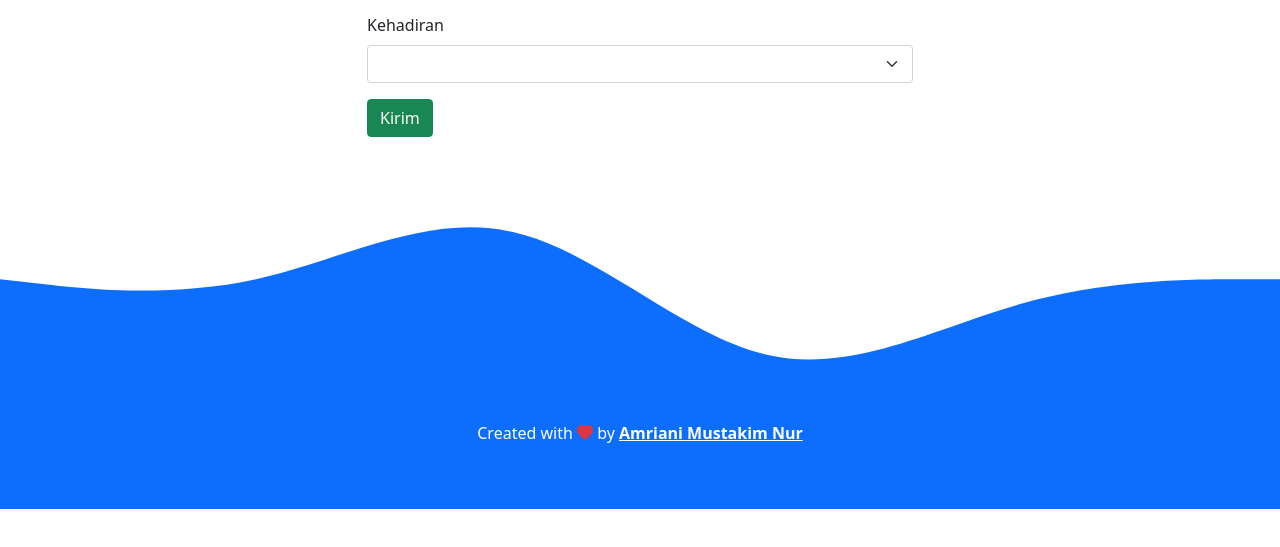
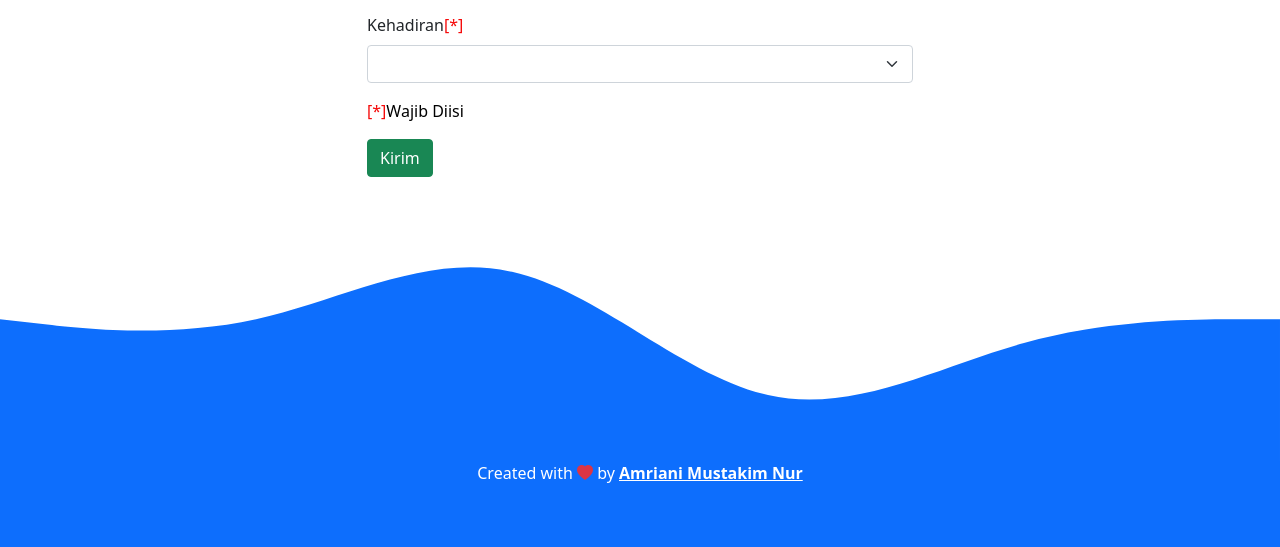
Before and after one commit to hardiwan10/daftarhadir.github.io, a plain HTML site: page index.html in a window 1280 px wide. Shown: the part 940-1487 px from the top of the page. Before the commit the page ends 1449 px from the top, so only its background shows below. Drawn offline with nearby package versions, Linux system fonts and the light colour scheme.

Commit message:
tambah wajib di isi

```diff
--- a/index.html
+++ b/index.html
@@ -152,7 +152,7 @@
                   </div>
                 <form name="contact-form">
                     <div class="mb-3">
-                      <label for="Name" class="form-label">Nama Lengkap</label><label style="color:rgb(245, 10, 10)">[*]</label>
+                      <label for="Name" class="form-label">Nama Lengkap</label><label style="color:rgb(245, 10, 10)"> [*]</label>
                       <select class="form-select" aria-label="Default select example" name="nama" required>
                         <option selected></option>
                         <option value="ABNAN APRIADI">1. ABNAN APRIADI</option>
@@ -197,7 +197,7 @@
                       <input type="email" class="form-control" id="email" aria-describedby="email" placeholder="example@email.com" name="email">
                     </div> -->
                     <div class="mb-3">
-                        <label for="pesan" class="form-label">Kehadiran</label>
+                        <label for="pesan" class="form-label">Kehadiran</label><label style="color:rgb(245, 10, 10)"> [*]</label>
                         <select class="form-select" aria-label="Default select example" name="pesan" required>
                           <option selected></option>
                           <option value="Hadir">Hadir</option>
@@ -205,6 +205,9 @@
                           <option value="Sakit">Sakit</option>
                           </select>
                         <!-- <textarea class="form-control" id="pesan" rows="3" name="pesan"></textarea> -->
+                    </div>
+                    <div class="mb-3">
+                      <label style="color:rgb(245, 10, 10)">[*]</label><label style="color:rgb(0, 0, 0)"> Wajib Diisi</label>
                     </div>
                     <button type="submit" class="btn btn-success btn-kirim">Kirim</button>
                     <button class="btn btn-success btn-loading d-none" type="button" disabled>
```
